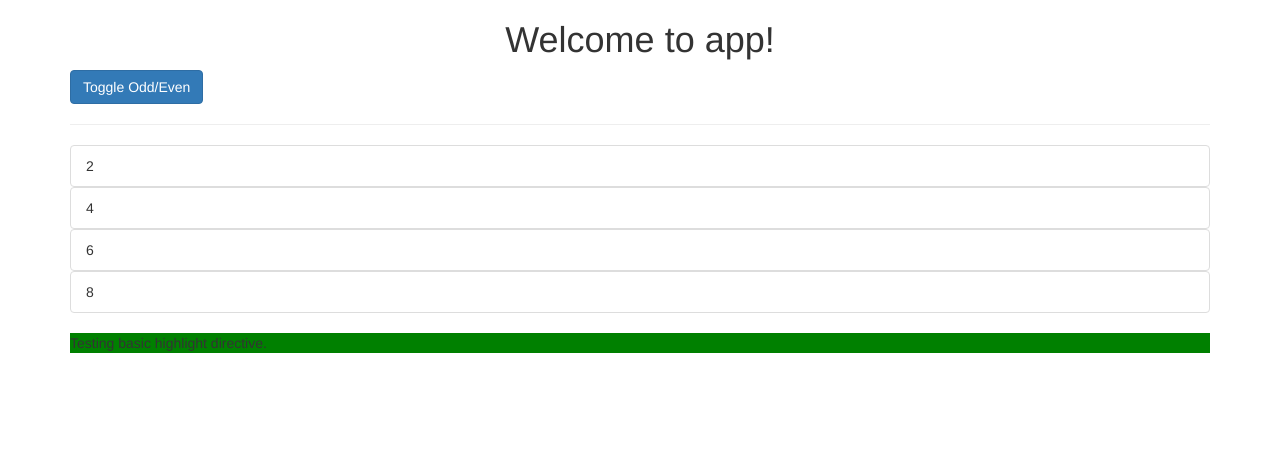
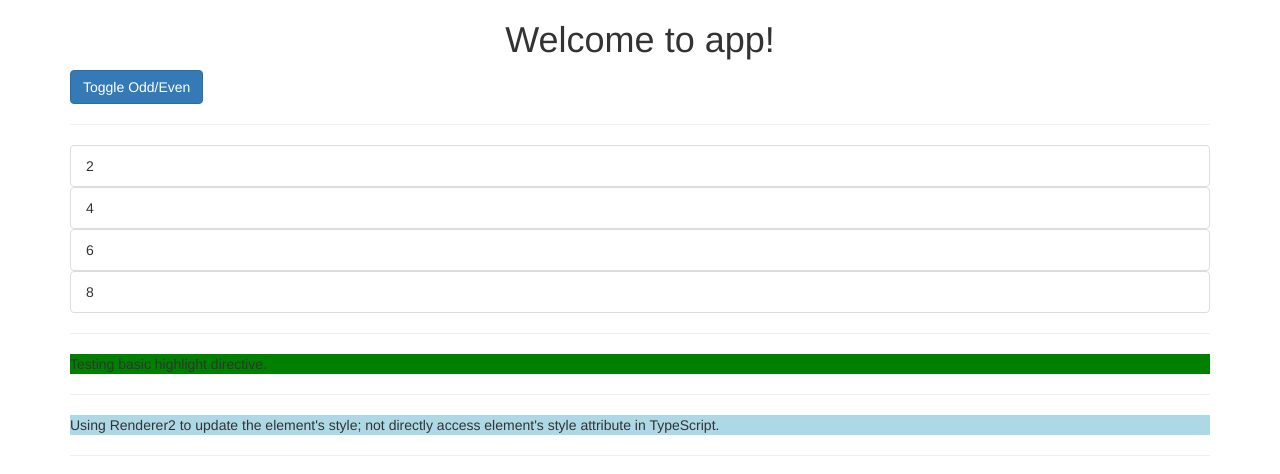
Before and after one commit to jwang1/angular5_directive_practice, an Angular app: page / in a window 1280 px wide. Shown: the top 474 px of the page. Built offline with nearby package versions, Linux system fonts and the light colour scheme.

Commit message:
previous commit on attribute-directive, directly gets *style* attribute from ElementRef,  which is NOT a good practice.
This commits uses Renderer2 to setStyle on ElemenRef.

But, I saw Renderer3 which has totally different interfaces (methods) then Renderer2 ...

```diff
--- a/src/app/app.component.html
+++ b/src/app/app.component.html
@@ -32,6 +32,15 @@
     </div>
   </div>
 
+  <hr>
+
   <div appBasicHighlight>Testing basic highlight directive.</div>
 
+  <hr>
+
+  <div appBetterHighlight>Using Renderer2 to update the element's style;  not directly access element's style attribute in TypeScript.</div>
+
+
+  <hr>
+
 </div>
--- a/src/app/app.module.ts
+++ b/src/app/app.module.ts
@@ -4,12 +4,14 @@ import { NgModule } from '@angular/core';
 
 import { AppComponent } from './app.component';
 import {BasicHighlightDirective} from './shared/basic-highlight.directive';
+import {BetterHighlightDirective} from './shared/better-highlight.directive';
 
 
 @NgModule({
   declarations: [
     AppComponent,
-    BasicHighlightDirective
+    BasicHighlightDirective,
+    BetterHighlightDirective
   ],
   imports: [
     BrowserModule
--- /dev/null
+++ b/src/app/shared/better-highlight.directive.ts
@@ -0,0 +1,12 @@
+import {Directive, ElementRef, OnInit, Renderer2} from '@angular/core';
+
+@Directive({
+  selector: '[appBetterHighlight]'
+})
+export class BetterHighlightDirective implements OnInit {
+  constructor(private elemRef: ElementRef, private renderRef: Renderer2) {}
+
+  ngOnInit() {
+    this.renderRef.setStyle(this.elemRef.nativeElement, 'backgroundColor', 'lightblue');
+  }
+}
```
